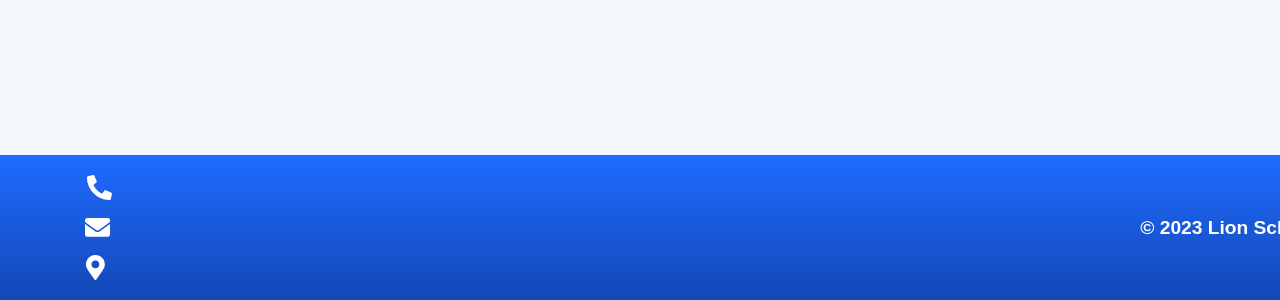
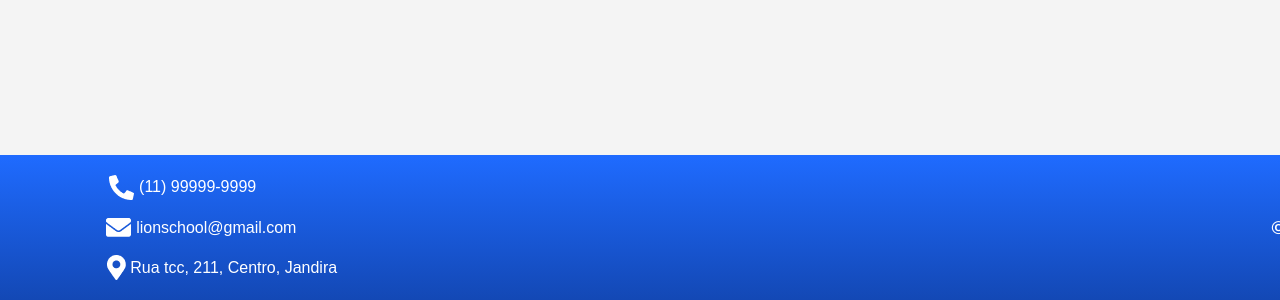
Before and after one commit to pedroday813-create/Lion-School---Front, a React (Vite) app: page / in a window 1280 px wide. Shown: the part 920-1220 px from the top of the page. Built offline with nearby package versions, Linux system fonts and the light colour scheme.

Commit message:
Comecando a fazer o Main

```diff
--- a/src/App.css
+++ b/src/App.css
@@ -5,9 +5,10 @@
 }
 
 body {
-  background: #f4f7fb;
+  background: #f4f4f4;
   font-family: Arial, Helvetica, sans-serif;
   transform: translate(-9px);
+
 }
 
 .home-header {
@@ -23,6 +24,7 @@ body {
   background: linear-gradient(180deg, #1f6bff 0%, #1348b5 100%);
   transform: translate(-15px, -60px);
   width: 2599px;
+
 }
 
 .home-left,
@@ -86,25 +88,55 @@ body {
   font-weight: bold;
 }
 
+
+
+
 .home-footer .telefone {
   display: flex;
   align-items: center;
   gap: 10px;
   margin-right: 20px;
-  transform: translate(-452px, -20px);
+  transform: translate(-313px, -20px);
 }
+
+.home-footer .telefone p {
+  transform: translate(-156px, -21px);
+  color: #ffffff;
+}
+
+
+
+
 
 .home-footer .localizacao {
   display: flex;
   align-items: center;
   gap: 10px;
   margin-right: 20px;
-  transform: translate(-485px, 20px);
+  transform: translate(-455px, 20px);
 }
+
+.home-footer .localizacao p {
+  transform: translate(-215px, 20px);
+  color: #ffffff;
+}
+
+
+
+
 
 .home-footer .email {
   display: flex;
   align-items: center;
   gap: 10px;
-  transform: translate(-515px);
+  transform: translate(-570px);
 }
+
+.home-footer .email p {
+  transform: translate(-370px);
+  color: #ffffff;
+}
+
+.home-footer .social {
+  transform: translate(230px, 1px);
+}
--- a/src/pages/Home.jsx
+++ b/src/pages/Home.jsx
@@ -3,6 +3,7 @@ import LogoutImg from "../assets/Vector.png";
 import TelefoneImg from "../assets/Tel.png";
 import LocImg from "../assets/Loc.png";
 import EmailImg from "../assets/Email.png";
+import SocialImg from "../assets/social-media.png";
 
 export default function Home() {
   return (
@@ -35,38 +36,61 @@ export default function Home() {
         </div>
       </header>
 
+    <main>
 
+    </main>
 
 
       <footer className="home-footer">
 
+
         <div className="telefone">
+          <p>(11) 99999-9999</p>
+
           <img
             src={TelefoneImg}
             alt="telefone"
             className="telefone"
            />
 
-          </div>
+        </div>
 
         <div className="localizacao">
+          <p>Rua tcc, 211, Centro, Jandira</p>
+
           <img
             src={LocImg}
             alt="localizacao"
             className="localizacao"
            />
 
-          </div>
+        </div>
 
         <div className="email">
+          <p>lionschool@gmail.com</p>
+
           <img
             src={EmailImg}
             alt="email"
             className="email"
            />
-          </div>
+        </div>
 
         <p className="direitos">&copy; 2023 Lion School. Todos os direitos reservados.</p>
+
+
+
+
+
+
+        <div className="social">
+
+          <img
+          src={SocialImg}
+          alt="social"
+          className="social" />
+
+        </div>
 
 
       </footer>
```
